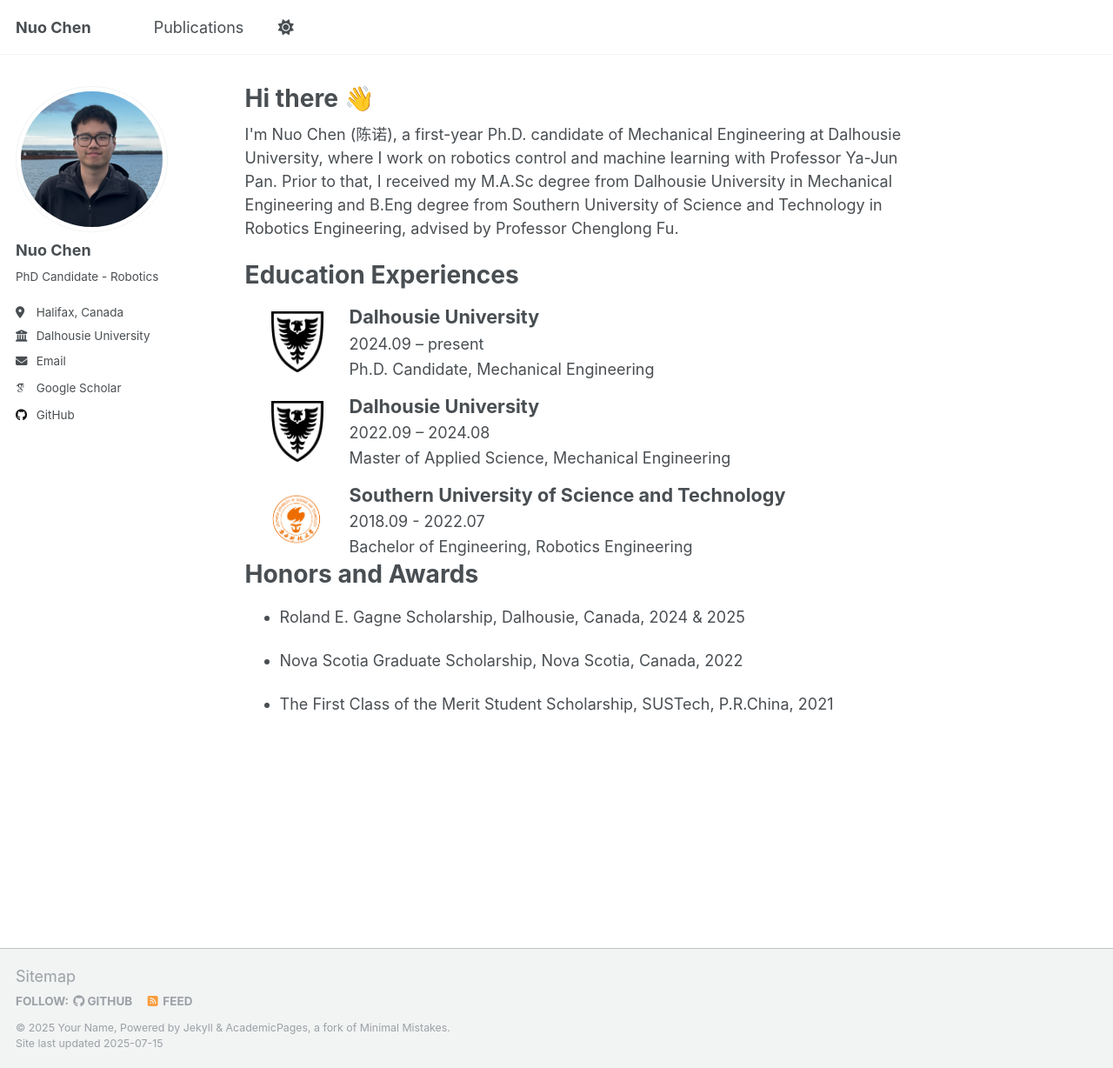
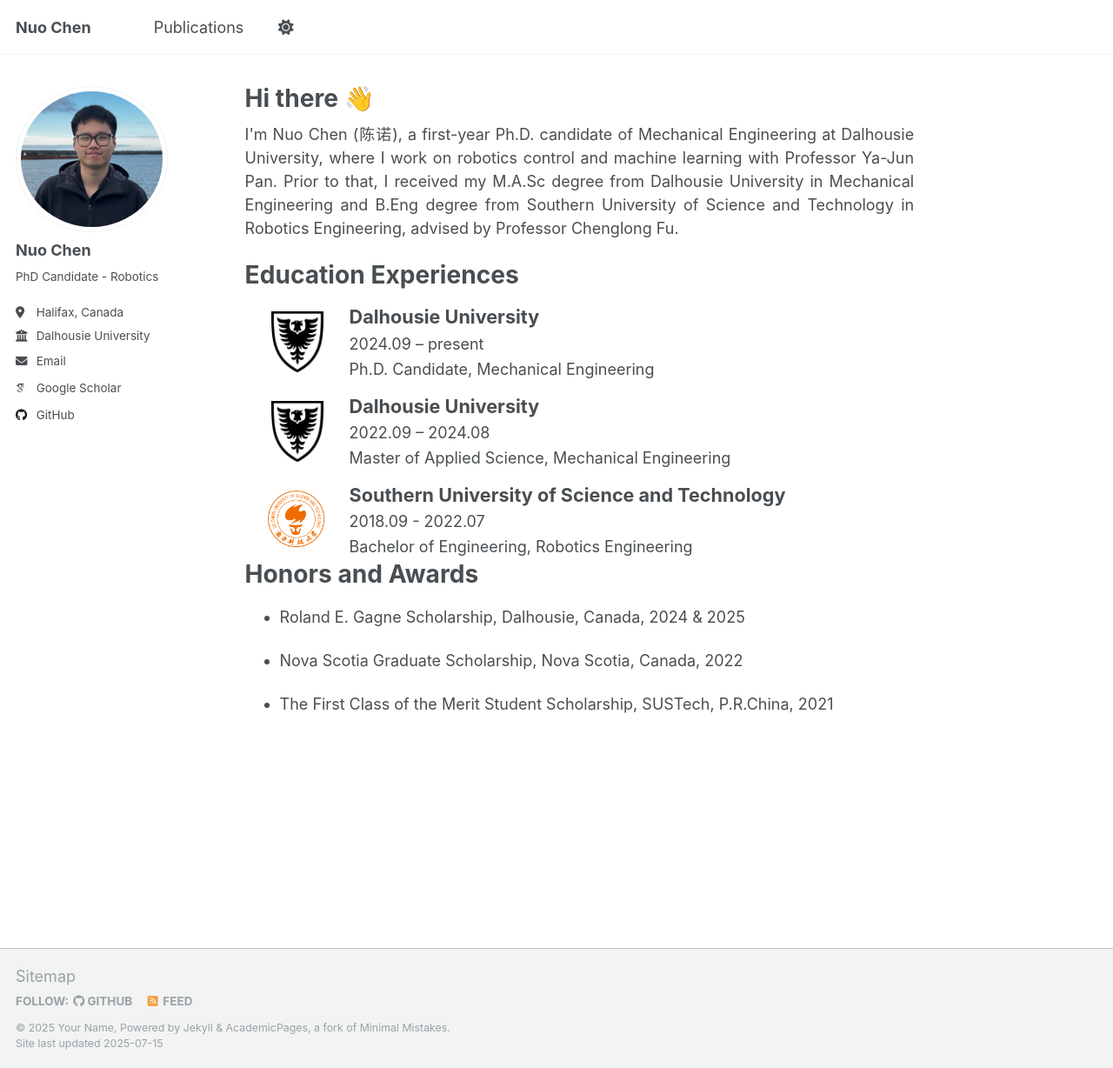
Before and after one commit to NuoChen1999/nuochen1999.github.io, a Jekyll site: the page built from _pages/about.md, in a window 1280 px wide and 1228 px high. Shown: the whole window at 87% size. Built offline with Jekyll 4.4.1, drawn with Linux system fonts in a browser that asks for light colours; some web fonts are replaced; a script that is not in the unit is left out.

Commit message:
Update about.md

```diff
--- a/_pages/about.md
+++ b/_pages/about.md
@@ -7,7 +7,7 @@ redirect_from:
   - /about.html
 ---
 
-<p>
+<p style="text-align: justify;">
 I'm Nuo Chen (陈诺), a first-year Ph.D. candidate of Mechanical Engineering at Dalhousie University, where I work on robotics control and machine learning with Professor
 <a href="http://acm.me.dal.ca/" style="color: inherit; text-decoration: none;">Ya-Jun Pan</a>.
 Prior to that, I received my M.A.Sc degree from Dalhousie University in Mechanical Engineering and B.Eng degree from Southern University of Science and Technology in Robotics Engineering, advised by Professor
@@ -42,7 +42,7 @@ Prior to that, I received my M.A.Sc degree from Dalhousie University in Mechanic
 <!-- SUSTech -->
 <div style="width:100%; max-width:700px; display:table; line-height: 1.6;">
   <div style="display:table-cell; width:120px; text-align:center; vertical-align:middle;">
-    <img src="/images/sustech-logo.png" alt="SUSTech Logo" style="max-height:90px; max-width:100px; height:auto; width:auto;">
+    <img src="/images/sustech-logo.png" alt="SUSTech Logo" style="max-height:100px; height:auto; width:auto;">
   </div>
   <div style="display:table-cell; vertical-align:middle;">
     <div style="font-weight: bold; font-size: 1.2em;">Southern University of Science and Technology</div>
```
